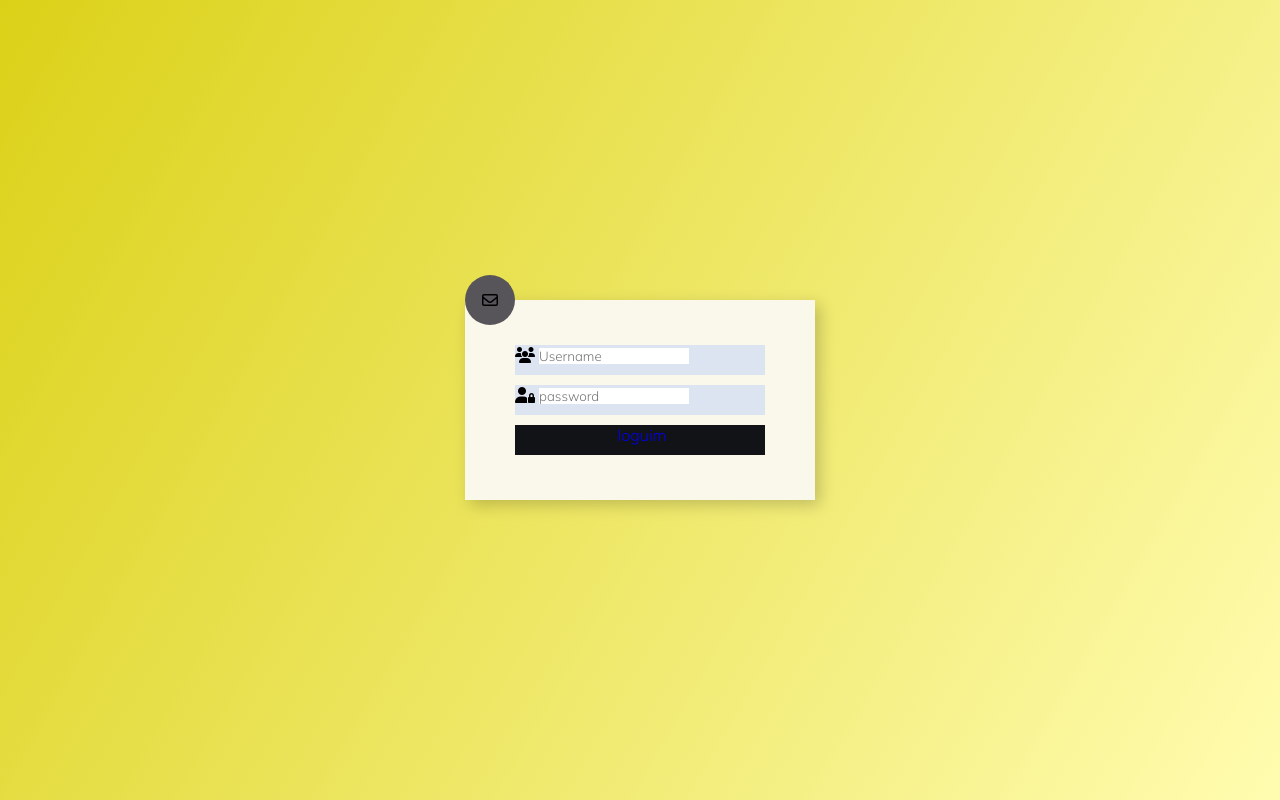
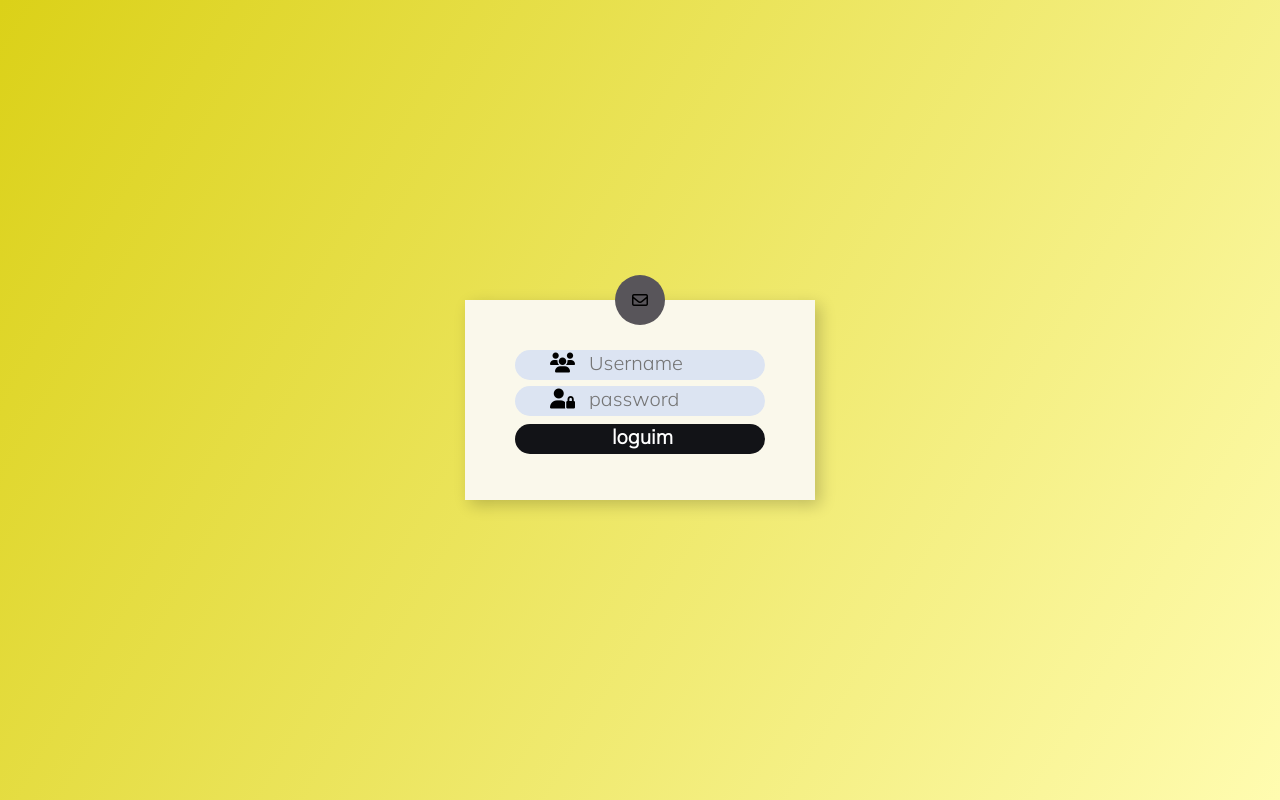
Before and after one commit to Cabral1Silva/project-js-css-html, a plain HTML site: page formulario/index.html in a window 1280 px wide. Drawn offline with Linux system fonts and the light colour scheme.

Commit message:
finalizado

```diff
--- a/formulario/style.css
+++ b/formulario/style.css
@@ -31,6 +31,9 @@ body{
     height: 200px;
     box-shadow: 5px 5px 15px rgba(0, 0, 0, 0.2);
     position: absolute;
+    display: flex;
+    align-items:center;
+    justify-content: center;
 
 }
 .envelope{
@@ -39,13 +42,26 @@ body{
    height: 50px;
    background: #58555A;
    border-radius: 50px;
-   margin-top: -25px;
-   position: relative;
+   margin-top: -200px;
+   position: absolute;
    display: flex;
    justify-content: center;
    align-items: center;
 
 
+
+}
+
+::placeholder{
+
+    background: #DCE4F2;
+    font-size: 20px;
+
+
+}
+
+i{
+    margin: 0px 9px;
 
 }
 
@@ -57,40 +73,38 @@ form{
 
 }
 
-form input{
 
 
+.username{
+
+    margin-top: 20px;
+
 }
-.username{
+.username,.password{
 
     background: #DCE4F2; ;
     width: 250px;
     height: 30px;
-    background-color: none;
-    margin-top: 20px;
-
+    font-size: 20px;
+    border-radius: 20px;
+    margin: 3px;
+    text-align: center;
+    font-family: 'poppins','Mulish', sans-serif;
 
 }
 
-.password{
 
-    background: #DCE4F2; ;
-    width: 250px;
-    height: 30px;
-    background-color: none;
-    margin-top: 10px;
-
-
-}
 
 .loguim{
 
     width: 250px;
     height: 30px;
     background: #121317;
-    margin-top: 10px;
+    margin-top: 5px;
     text-align: center;
-
+    font-size: 20px;
+    font-weight: bold;
+    border-radius: 20px;
     cursor: pointer;
 
 }
@@ -98,5 +112,7 @@ form input{
 a{
 
     text-decoration: none;
+    color: white;
+    font-family: 'poppins','Mulish', sans-serif;
 
 }
```
